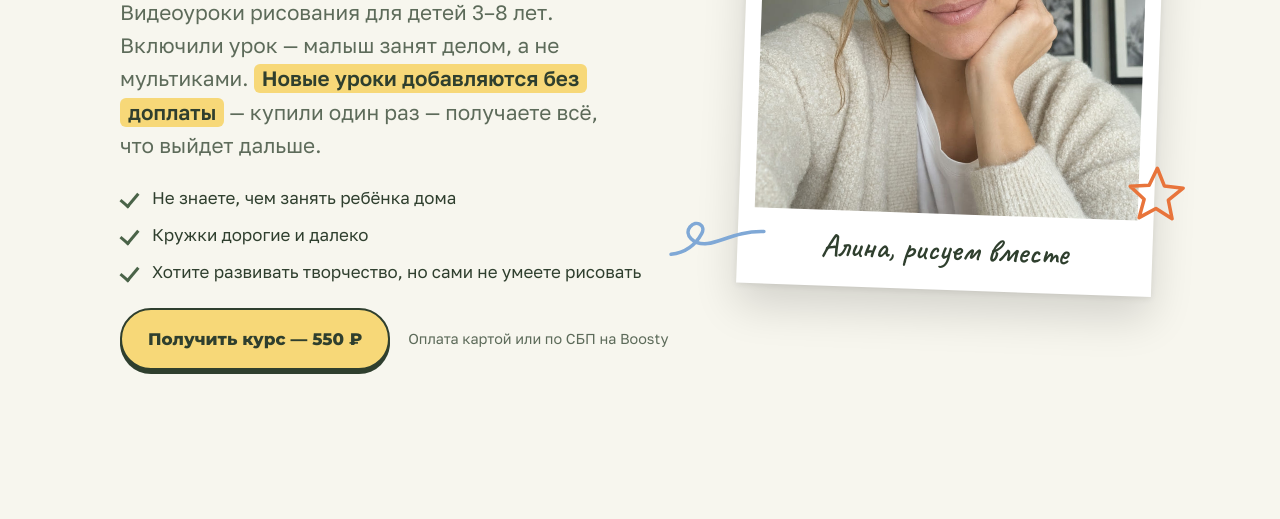
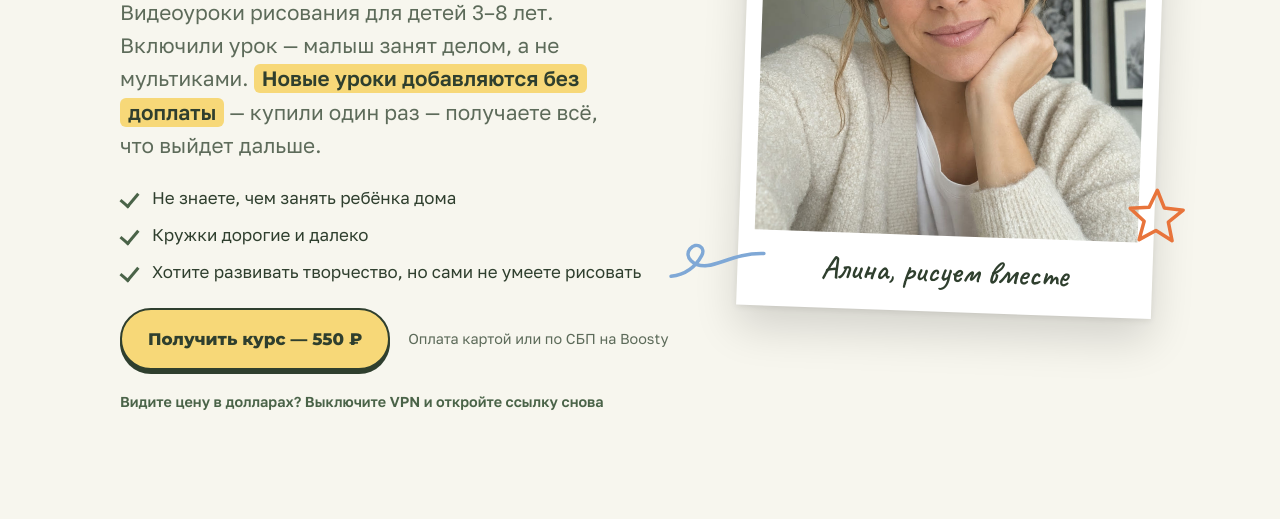
Before and after one commit to risuem-s-alinoy/risuem-s-alinoy.github.io, a plain HTML site: page index.html in a window 1280 px wide. Shown: the part 415-934 px from the top of the page. Drawn offline with Linux system fonts and the light colour scheme.

Commit message:
Подсказка про VPN и цену в долларах
Co-Authored-By: Claude Opus 5.5 <noreply@anthropic.com>

```diff
--- a/index.html
+++ b/index.html
@@ -223,6 +223,7 @@ footer a { color: var(--ink); }
   .price-card { grid-template-columns: 1fr; }
 }
 @media (prefers-reduced-motion: reduce) { .btn { transition: none; } }
+.note.vpn { display: block; margin-top: 6px; font-weight: 600; color: var(--sage-deep); }
 </style>
 </head>
 <body>
@@ -246,6 +247,7 @@ footer a { color: var(--ink); }
       <div class="hero-cta">
         <a class="btn" href="https://boosty.to/darkcox/bundle/cf7ac43a-c5f3-4558-bdab-1cb4e2690a69" target="_blank" rel="noopener">Получить курс — 550 ₽</a>
         <span class="note">Оплата картой или по СБП на Boosty</span>
+        <span class="note vpn">Видите цену в долларах? Выключите VPN и откройте ссылку снова</span>
       </div>
     </div>
     <figure class="polaroid">
@@ -375,6 +377,7 @@ footer a { color: var(--ink); }
         <div class="price">550 ₽</div>
         <a class="btn" href="https://boosty.to/darkcox/bundle/cf7ac43a-c5f3-4558-bdab-1cb4e2690a69" target="_blank" rel="noopener">Получить курс</a>
         <span class="note">Оплата один раз</span>
+        <span class="note vpn">Видите цену в долларах? Выключите VPN и откройте ссылку снова</span>
       </div>
     </div>
   </section>
@@ -387,6 +390,7 @@ footer a { color: var(--ink); }
       <details><summary>Что понадобится?</summary><p>Бумага, простой карандаш и фломастеры или цветные карандаши.</p></details>
       <details><summary>Как я получу уроки после оплаты?</summary><p>Курс находится на Boosty. После оплаты уроки открываются сразу в вашем аккаунте Boosty, смотреть можно с любого устройства.</p></details>
       <details><summary>Нужно ли платить за новые уроки?</summary><p>Нет. Вы платите один раз, а все новые уроки, которые выходят в курсе, открываются вам без доплаты.</p></details>
+      <details><summary>На Boosty цена в долларах и всё на английском</summary><p>Так бывает, если включён VPN: Boosty думает, что вы за границей. Выключите VPN и откройте ссылку на курс снова — цена будет 550 ₽, оплата российской картой или по СБП.</p></details>
       <details><summary>Какие способы оплаты?</summary><p>Банковские карты и СБП. Оплата проходит на стороне Boosty.</p></details>
       <details><summary>Есть ли бесплатные рисунки?</summary><p>Да, короткие уроки выходят каждый день в Instagram и на YouTube. Посмотрите, подойдёт ли формат вашему ребёнку.</p></details>
     </div>
```
